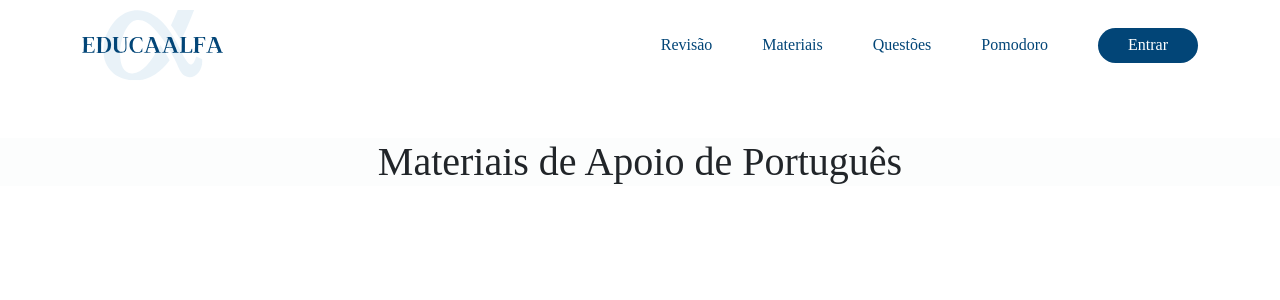
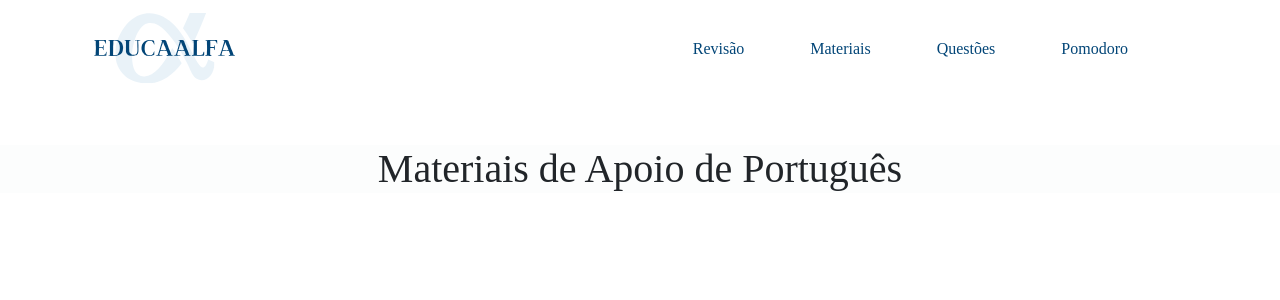
Before and after one commit to ClarisseTeixeira/EducaAlfa, a Django app: page /assuntos/1/ in a window 1280 px wide. Shown: the top 300 px of the page. Run offline with Django 4.2, Linux system fonts and the light colour scheme; data comes from the database, SQL or seed files in the repository; data that the repository does not hold is empty.

Commit message:
nav responsiva

```diff
--- a/static/css/style.css
+++ b/static/css/style.css
@@ -76,24 +76,15 @@ main{
     background-color: #FCFDFD;
 }
 
-header {
-    display: flex;
-    justify-content: space-between;
-    align-items: center;
-    padding: 10px 20px;
-    background-color: #fff;
-    height: 90px;
-}
+
 
 p{
     font-size: 16px;
     font-weight: 400;
 }
-.basenav .navul {
-    list-style-type: none;
-    margin: 0;
-    padding: 0;
-    display: flex;
+
+nav{
+    width: 100%;
 }
 .basenav .navli {
     margin-right: 50px;
--- a/templates/base.html
+++ b/templates/base.html
@@ -8,36 +8,64 @@
     <link href="https://cdn.jsdelivr.net/npm/bootstrap@5.3.2/dist/css/bootstrap.min.css" rel="stylesheet"
         integrity="sha384-T3c6CoIi6uLrA9TneNEoa7RxnatzjcDSCmG1MXxSR1GAsXEV/Dwwykc2MPK8M2HN" crossorigin="anonymous">
 
-        {% block head%} {% endblock %}
+    {% block head%} {% endblock %}
     <link rel="stylesheet" href="{% static 'css/style.css' %}">
     <title>{% block title%} {% endblock %}</title>
 </head>
 
 <body>
-    <header class="container" >
-        <img class="logo" src="{% static 'img\LogoOficial.svg'  %}" alt="">
-        <nav class="basenav">
-            <ul class="navul">
-                <li class="navli"><a href="{% url 'indexrevisao' %}">Revisão</a></li>
-                <li class="navli"><a href="{% url 'index' %}#materiais"">Materiais</a></li>
-                <li class="navli"><a href="{% url 'indexquestoes' %}">Questões</a></li>
-                <li class="navli"><a href="{% url 'indexpomodoro' %}">Pomodoro</a></li>
-            </ul>
+    <header class="container">
+        <nav class="navbar navbar-expand-lg">
+            <div class="container-fluid">
+                <a class="navbar-brand" href="{% url 'index' %}"><img class="logo" src="{% static 'img\LogoOficial.svg'  %}" alt=""></a>
 
-            <div class="entrar"><a  href="{% url 'login' %}">Entrar</a> </div>
+
+                <button class="navbar-toggler" type="button" data-bs-toggle="collapse"
+                    data-bs-target="#navbarSupportedContent" aria-controls="navbarSupportedContent" aria-expanded="false"
+                    aria-label="Toggle navigation">
+                    <span class="navbar-toggler-icon"></span>
+                </button>
+
+
+
+
+                <div class=" basenav collapse navbar-collapse basenav nav justify-content-end " id="navbarSupportedContent">
+                    <ul class="navbar-nav navul justify-content-end">
+                        <li class="nav-item navli">
+                            <a class="nav-link" href="{% url 'indexrevisao' %}">Revisão</a>
+                        </li>
+                        <li class="nav-item navli">
+                            <a class="nav-link" href="{% url 'index' %}#materiais">Materiais</a>
+                        </li>
+                        <li class="nav-item navli">
+                            <a class="nav-link" href="{% url 'indexquestoes' %}">Questões</a>
+                        </li>
+                        <li class="nav-item navli">
+                            <a class="nav-link" href="{% url 'indexpomodoro' %}">Pomodoro</a>
+                        </li>
+                    </ul>
+              </div>
+            </div>
         </nav>
     </header>
 
 
+
+
+
 <main>
-    <div class="container">
+    <div class=" container">
 
-        {% block content %}
-        {% endblock %}
-    </div>
-</main>
-    <script src="https://cdn.jsdelivr.net/npm/@popperjs/core@2.11.8/dist/umd/popper.min.js" integrity="sha384-I7E8VVD/ismYTF4hNIPjVp/Zjvgyol6VFvRkX/vR+Vc4jQkC+hVqc2pM8ODewa9r" crossorigin="anonymous"></script>
-<script src="https://cdn.jsdelivr.net/npm/bootstrap@5.3.2/dist/js/bootstrap.min.js" integrity="sha384-BBtl+eGJRgqQAUMxJ7pMwbEyER4l1g+O15P+16Ep7Q9Q+zqX6gSbd85u4mG4QzX+" crossorigin="anonymous"></script>
+                            {% block content %}
+                            {% endblock %}
+            </div>
+            </main>
+            <script src="https://cdn.jsdelivr.net/npm/@popperjs/core@2.11.8/dist/umd/popper.min.js"
+                integrity="sha384-I7E8VVD/ismYTF4hNIPjVp/Zjvgyol6VFvRkX/vR+Vc4jQkC+hVqc2pM8ODewa9r"
+                crossorigin="anonymous"></script>
+            <script src="https://cdn.jsdelivr.net/npm/bootstrap@5.3.2/dist/js/bootstrap.min.js"
+                integrity="sha384-BBtl+eGJRgqQAUMxJ7pMwbEyER4l1g+O15P+16Ep7Q9Q+zqX6gSbd85u4mG4QzX+"
+                crossorigin="anonymous"></script>
 
 </body>
 </body>
```
